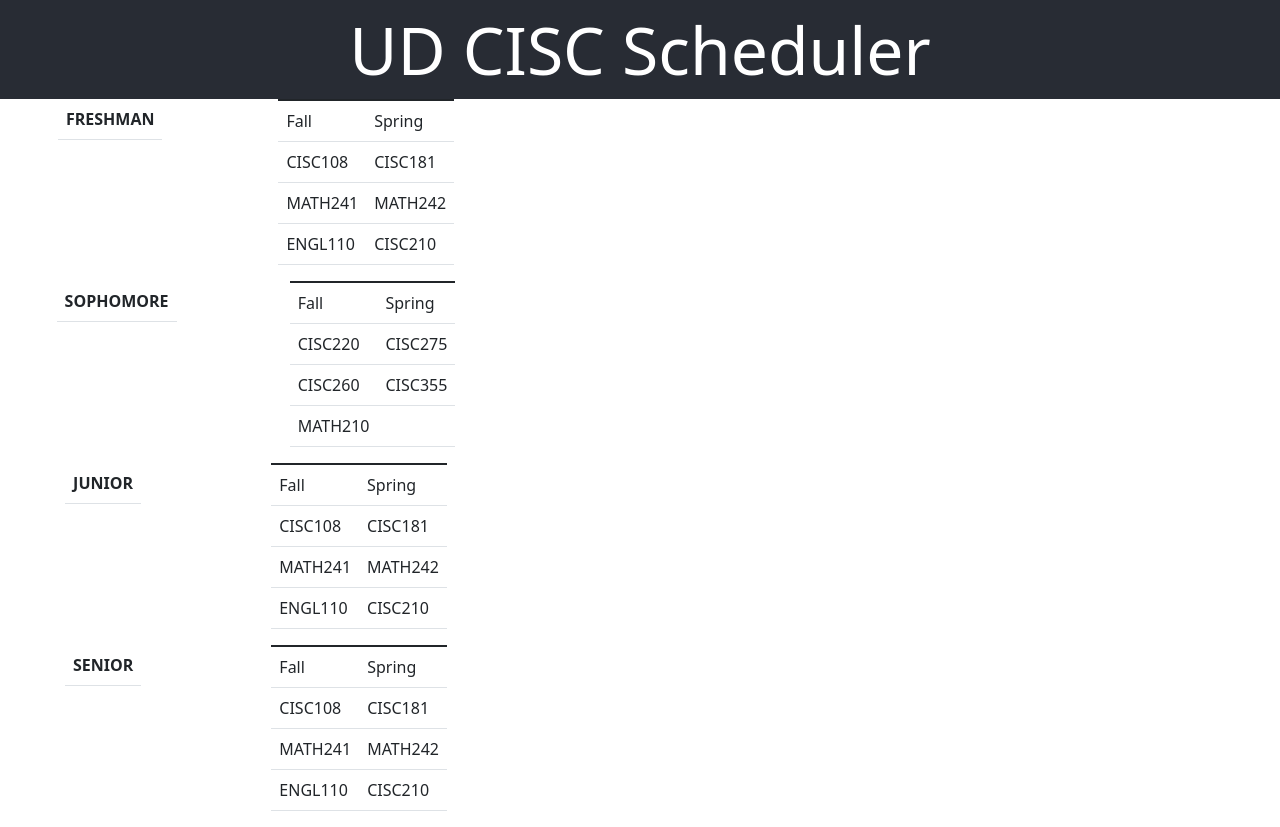
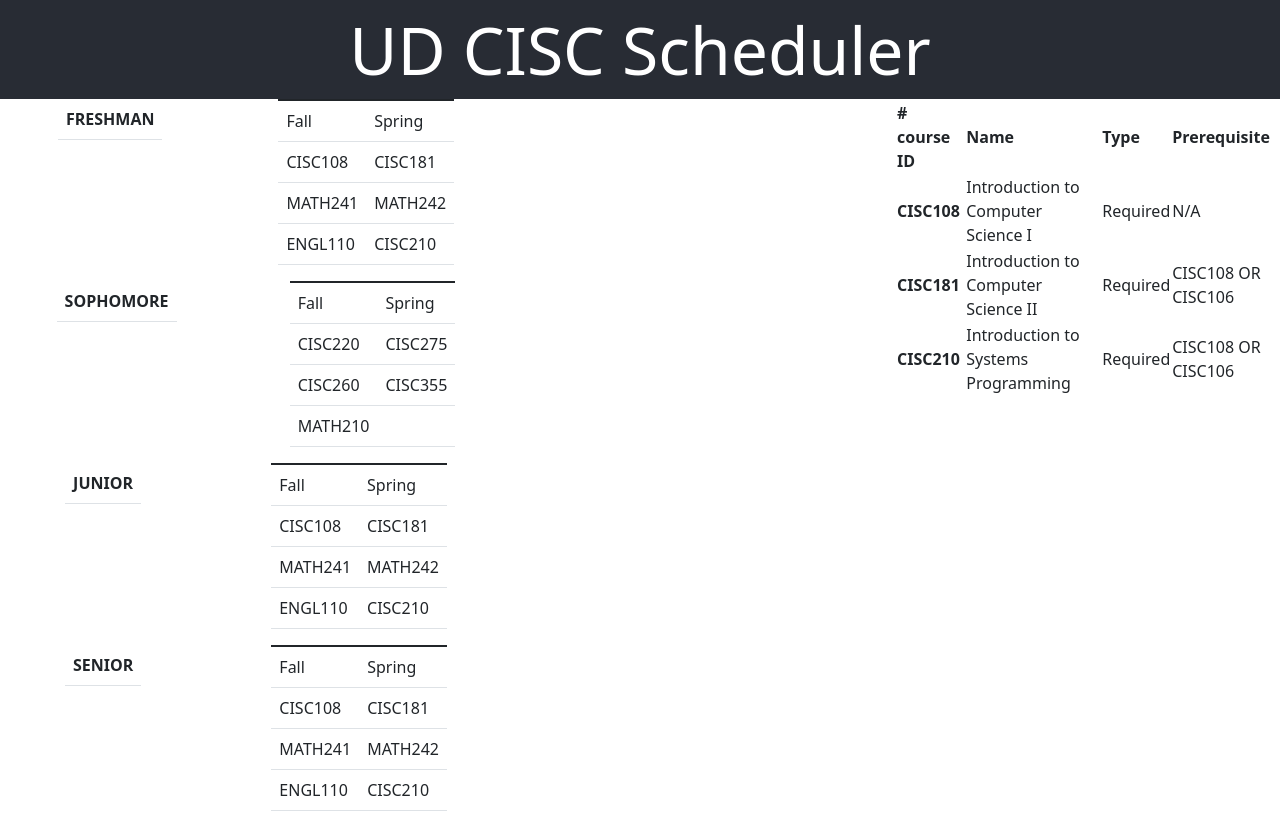
Before and after one commit to UD-CISC275-F21/ud-cis-scheduler-team-8, a React (Create React App) app: page / in a window 1280 px wide. Built offline with nearby package versions, Linux system fonts and the light colour scheme.

Commit message:
Course Pool

```diff
--- a/src/App.css
+++ b/src/App.css
@@ -49,6 +49,15 @@
   display:flex;
   justify-content: space-around;
 
+
+}
+
+.course_Pool{
+ position: absolute;
+top: 100px;
+left: 70%;
+
+
 }
 
 @keyframes App-logo-spin {
--- /dev/null
+++ b/src/Component/Course_pool.tsx
@@ -0,0 +1,47 @@
+import React from "react";
+import "../App.css";
+
+import "bootstrap/dist/css/bootstrap.min.css";
+
+function Course_pull(): JSX.Element {
+    return (
+
+        <div>
+
+
+            <table className="course_Pool">
+
+                <thead>
+                    <tr>
+                        <th scope="col"># course ID</th>
+                        <th scope="col">Name</th>
+                        <th scope="col">Type</th>
+                        <th scope="col">Prerequisite</th>
+                    </tr>
+                </thead>
+                <tbody>
+                    <tr>
+                        <th scope="row">CISC108</th>
+                        <td>Introduction to Computer Science I</td>
+                        <td>Required</td>
+                        <td>N/A</td>
+                    </tr>
+                    <tr>
+                        <th scope="row">CISC181</th>
+                        <td>Introduction to Computer Science II</td>
+                        <td>Required</td>
+                        <td>CISC108 OR CISC106</td>
+                    </tr>
+                    <tr>
+                        <th scope="row">CISC210</th>
+                        <td>Introduction to Systems Programming</td>
+                        <td>Required</td>
+                        <td>CISC108 OR CISC106</td>
+                    </tr>
+                </tbody>
+            </table>
+        </div>
+    );
+}
+
+export default Course_pull;
--- a/src/Component/Table.tsx
+++ b/src/Component/Table.tsx
@@ -1,5 +1,6 @@
 import Table from "react-bootstrap/Table";
 import React from "react";
+import Course_pull from "./Course_pool";
 //import { Wrapper } from "./Table.styles";
 import "./Table.css";
 
@@ -107,7 +108,11 @@ function Tab(): JSX.Element {
                 </tr>
             </tbody>
         </Table>
+
+        <Course_pull/>
     </div>;
+
+
 
 }
 export default Tab;
```
